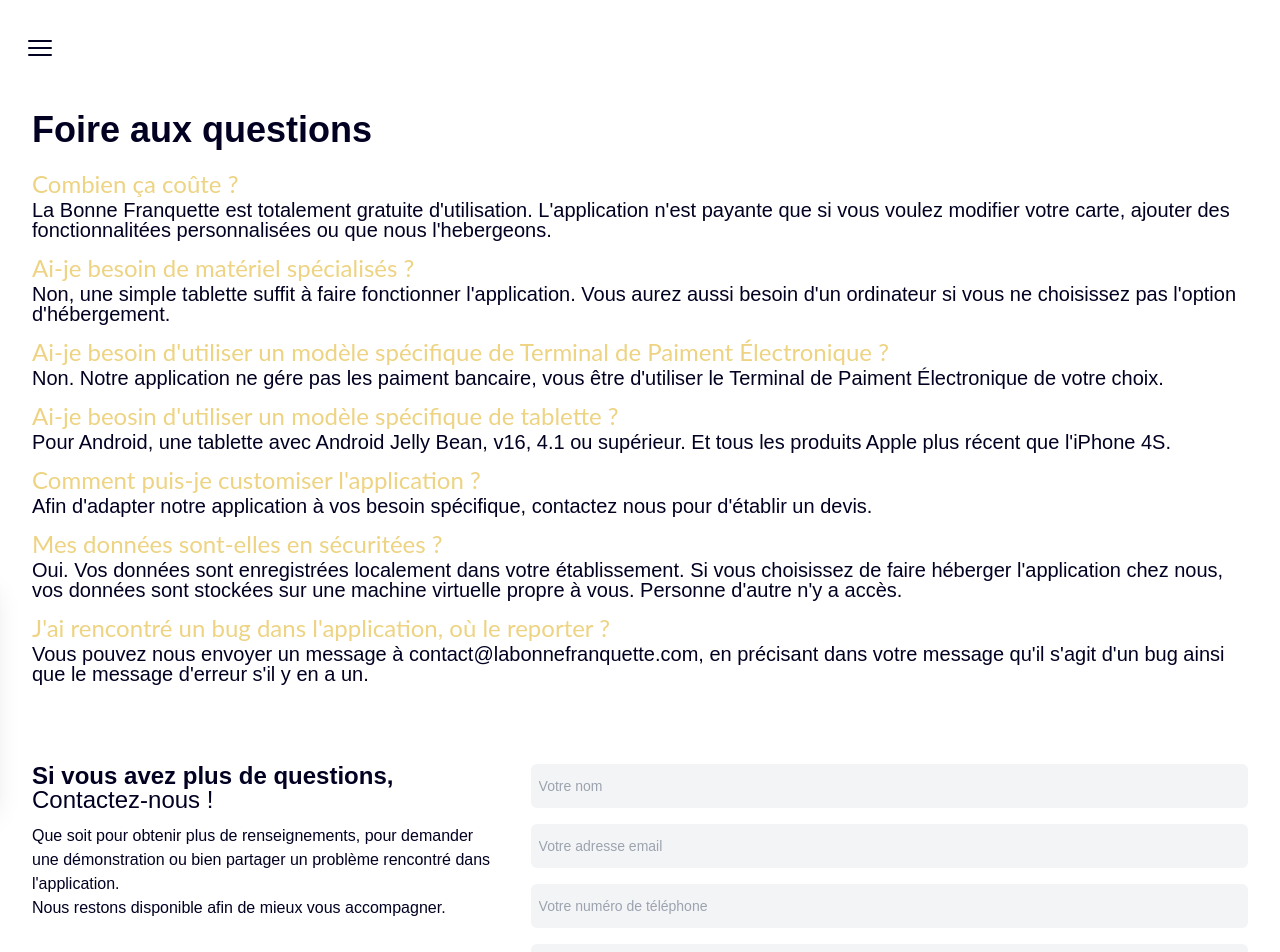
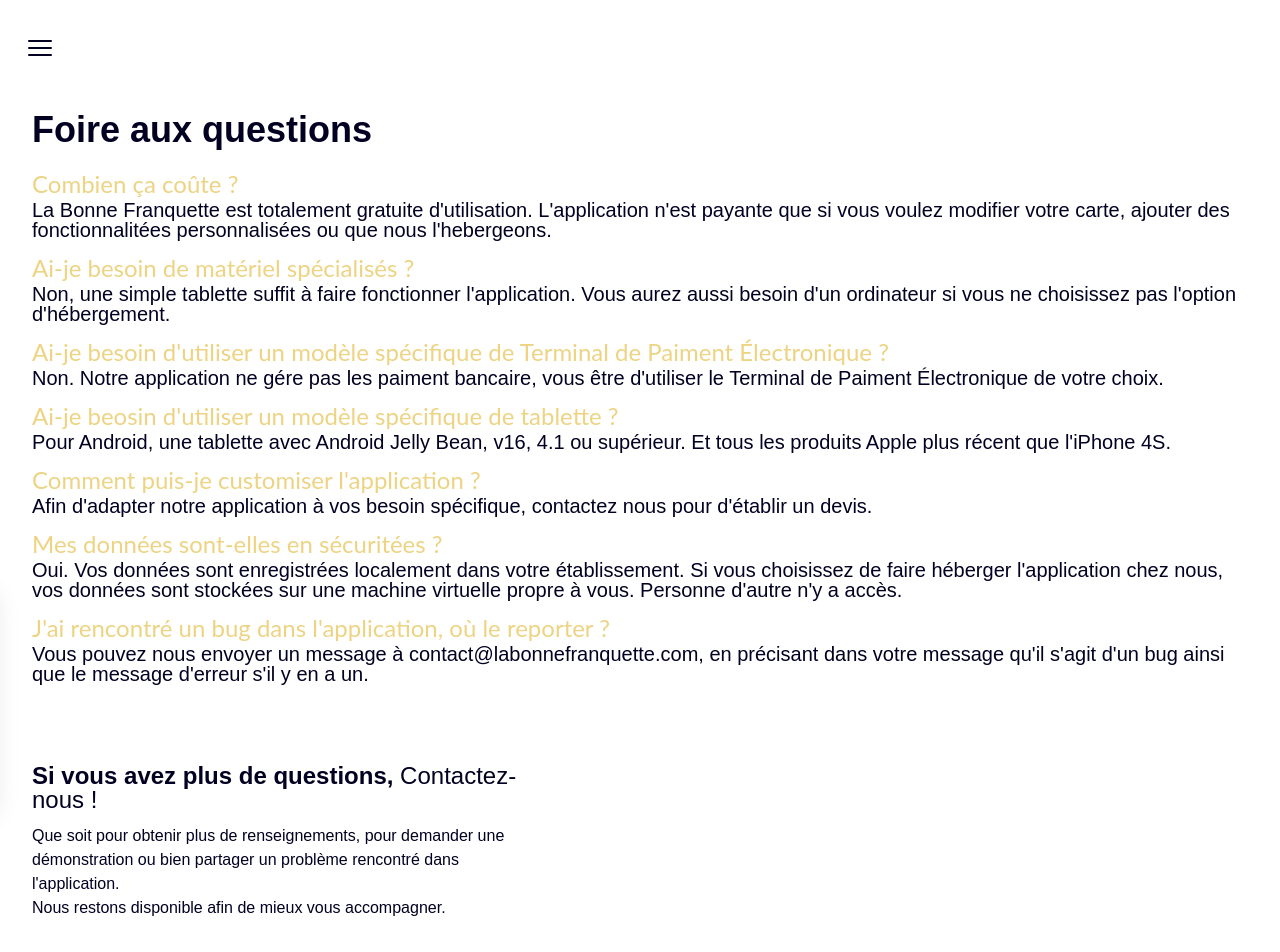
Before and after one commit to iDrack/la-franquette-website-2, a Vue app: page /faq in a window 1280 px wide. Shown: the top 952 px of the page. Built offline with nearby package versions, Linux system fonts and the light colour scheme.

Commit message:
Test workflow manuel

```diff
--- a/src/views/FaqView.vue
+++ b/src/views/FaqView.vue
@@ -1,6 +1,6 @@
 <script setup>
-import { ref } from "vue";
-import ContactFormComponent from "@/components/ContactFormComponent.vue";
+import { ref } from "vue";/*
+import ContactFormComponent from "@/components/ContactFormComponent.vue";*/
 
 const listeQuestions = ref([]);
 const listereponses = ref([]);
@@ -53,8 +53,8 @@
             Que soit pour obtenir plus de renseignements, pour demander une démonstration ou bien partager un problème rencontré dans l'application.
             <br>Nous restons disponible afin de mieux vous accompagner.
           </div>
-        </div>
-          <contact-form-component/>
+        </div><!--
+          <contact-form-component/>-->
 
       </div>
     </div>
```
